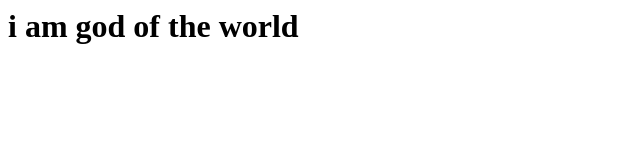
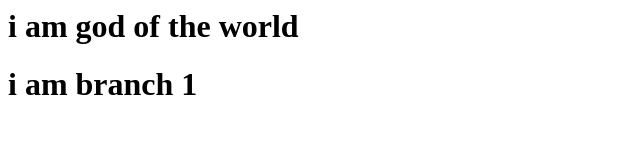
Before and after one commit to DevRana2004/git_learning, a plain HTML site: page index.html in a window 1280 px wide. Shown: the whole page, without its empty margins (0-640 px from the left). Drawn offline with Linux system fonts and the light colour scheme.

Commit message:
i have made chenges in f2

```diff
--- a/index.html
+++ b/index.html
@@ -1,3 +1,4 @@
 <h1>
     i am god of the world
+    <h1>i am branch 1</h1>
 </h1>
```
